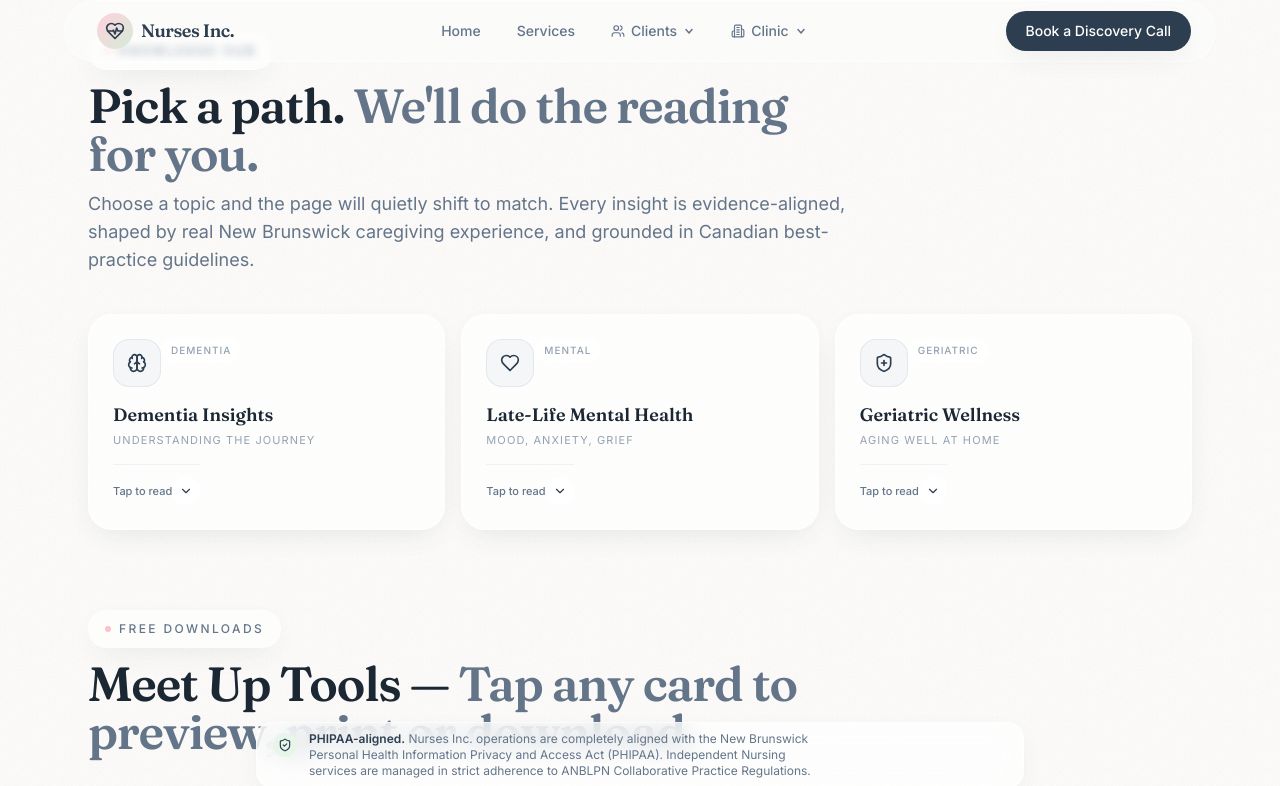
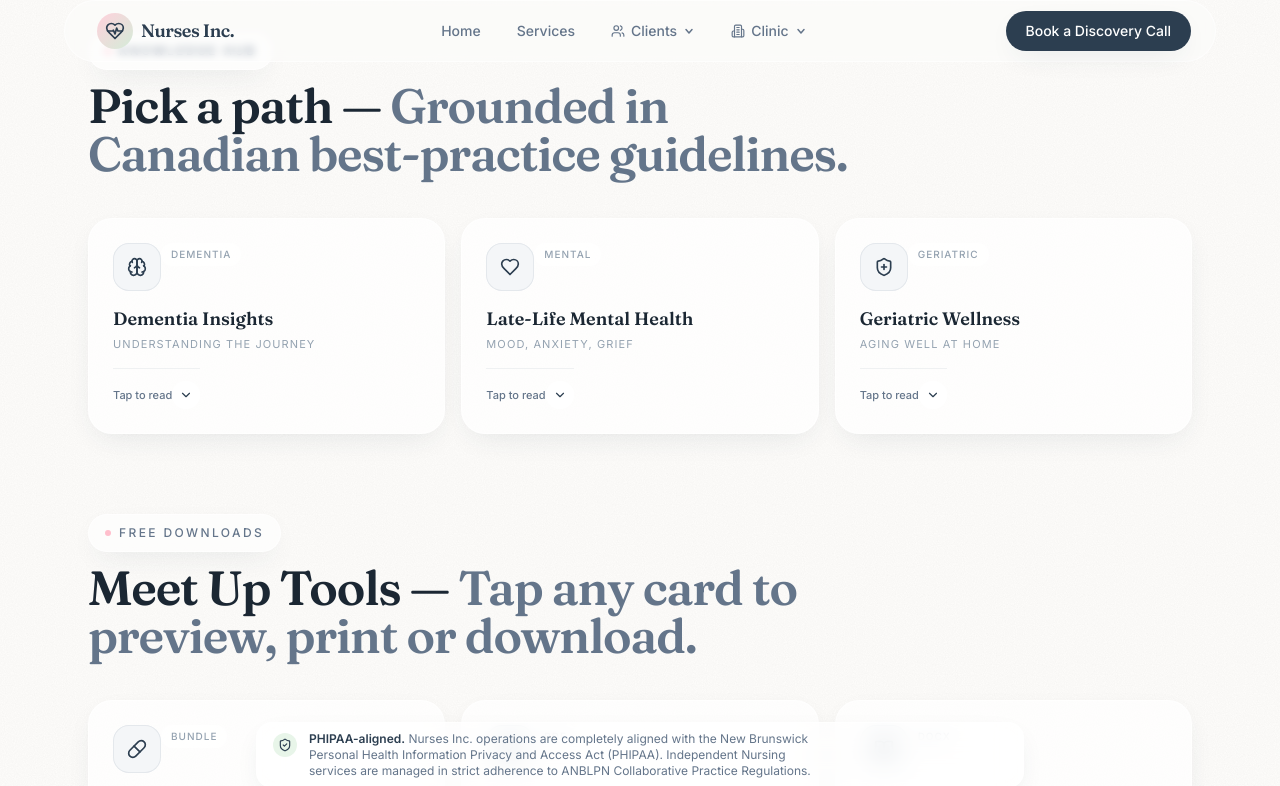
Before and after one commit to hamaouic/nursesinc, a React (Vite) app: page /knowledge in a window 1280 px wide. Shown: the top 786 px of the page. Built offline with nearby package versions, Linux system fonts and the light colour scheme.

Commit message:
Reword Knowledge hero title

```diff
--- a/src/pages/Knowledge.tsx
+++ b/src/pages/Knowledge.tsx
@@ -10,11 +10,11 @@ export default function Knowledge() {
         eyebrow="Knowledge Hub"
         title={
           <>
-            Pick a path.{' '}
-            <span className="text-ink-400">We'll do the reading for you.</span>
+            Pick a path —{' '}
+            <span className="text-ink-400">Grounded in Canadian best-practice guidelines.</span>
           </>
         }
-        description="Choose a topic and the page will quietly shift to match. Every insight is evidence-aligned, shaped by real New Brunswick caregiving experience, and grounded in Canadian best-practice guidelines."
+        description=""
       >
         <KnowledgeExplorer />
       </Section>
```
